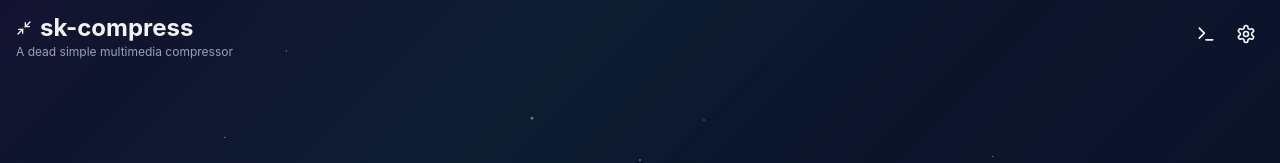
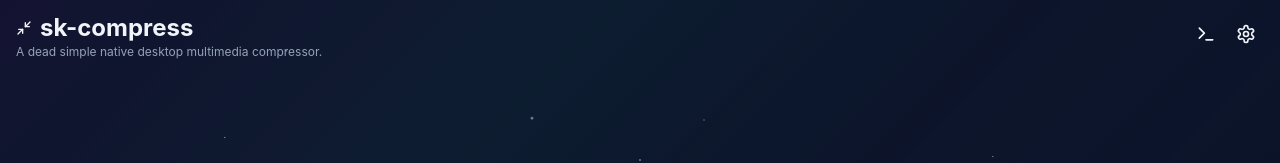
Before and after one commit to samkasman/kompress, a React (Vite) app: page / in a window 1280 px wide. Shown: the top 163 px of the page. Built offline with nearby package versions, Linux system fonts and the light colour scheme.

Commit message:
Update app motto

```diff
--- a/src/components/DropZone.tsx
+++ b/src/components/DropZone.tsx
@@ -422,7 +422,7 @@ export default function DropZone({
                     showSK ? 'opacity-100' : 'opacity-0'
                   }`}
                 >
-                  A dead simple multimedia compressor
+                  A dead simple native desktop multimedia compressor.
                 </p>
               </div>
 
```
Also changed, not shown: 1 other file (tests, documents, lock files or other folders).
